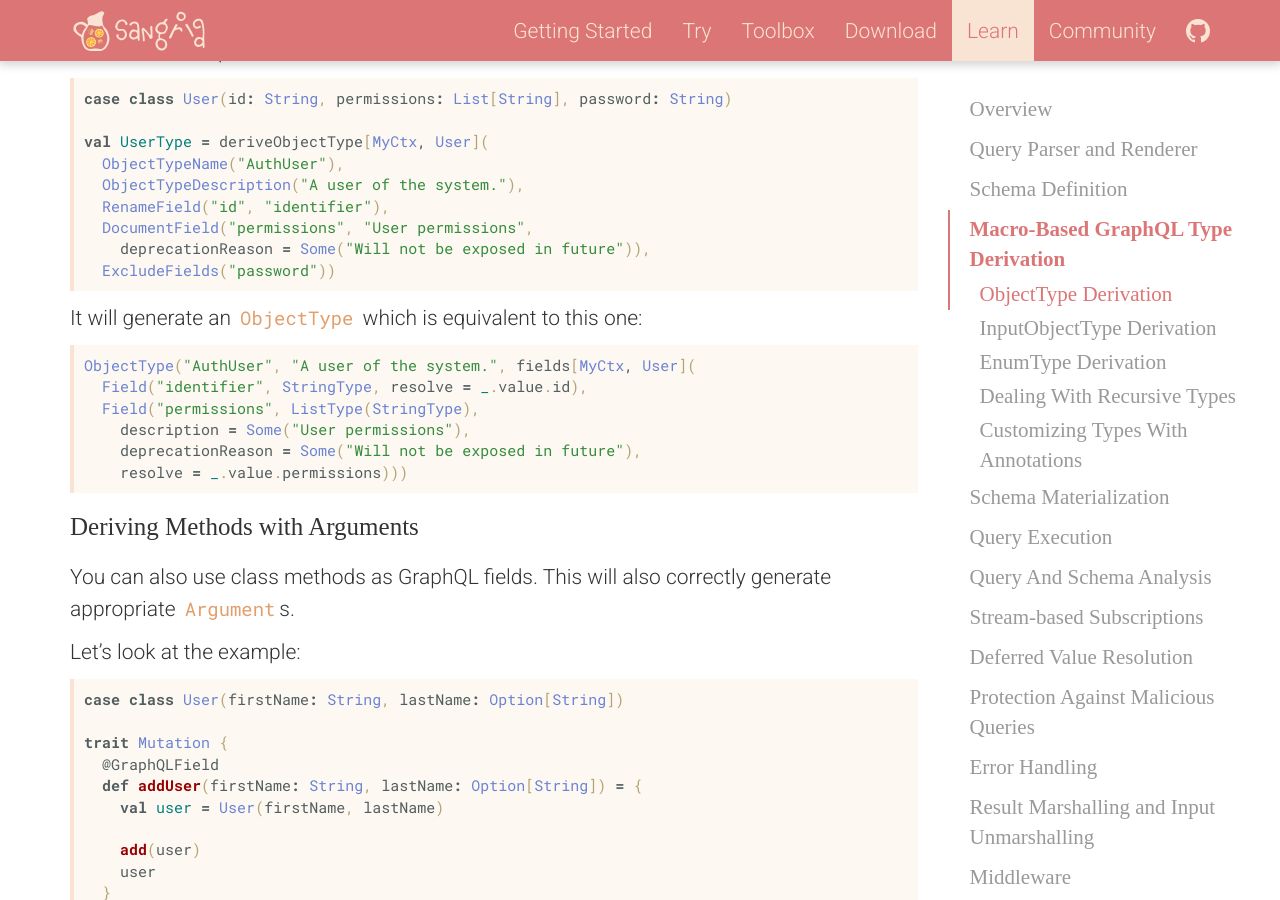
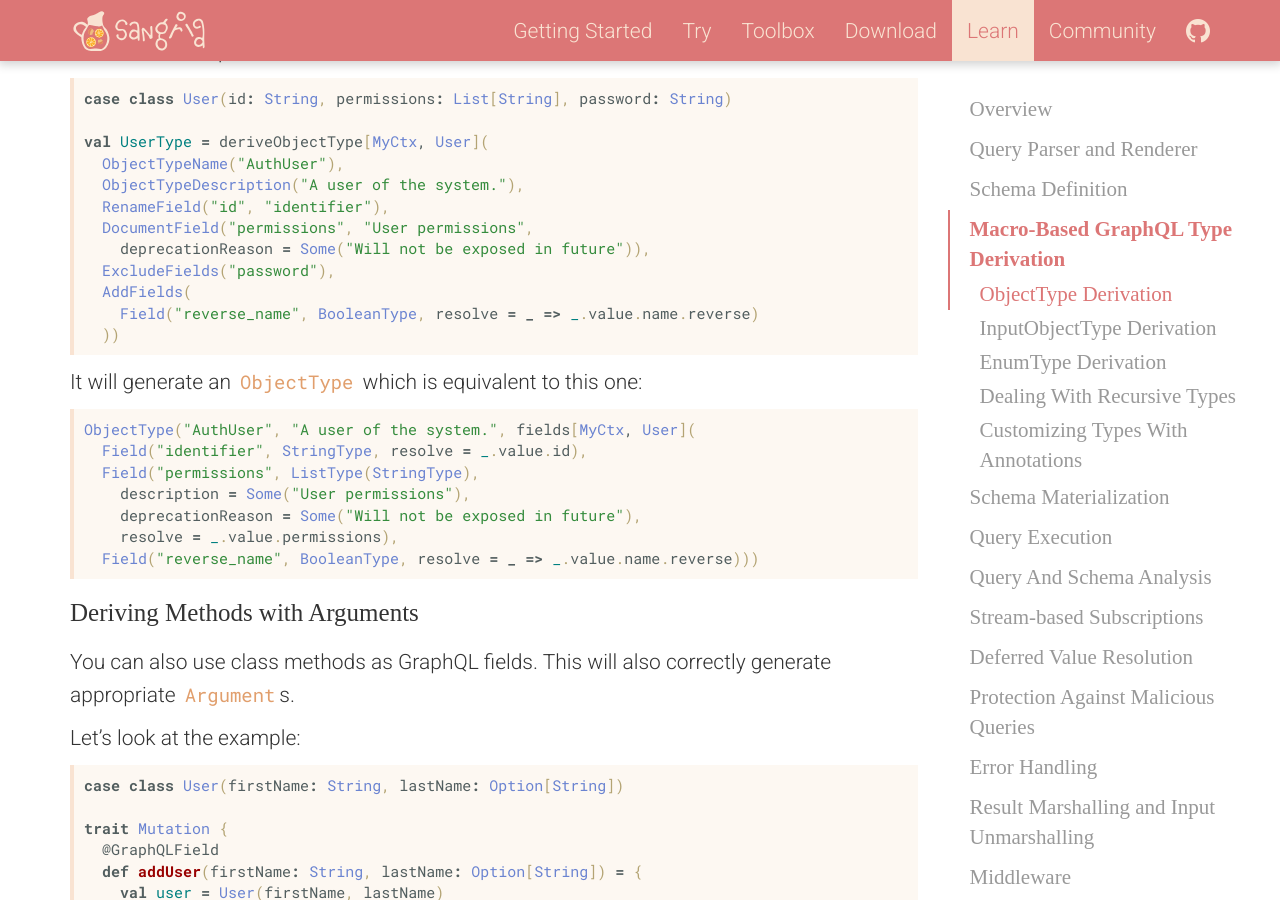
Before and after one commit to sangria-graphql/sangria-graphql.github.io, a Jekyll site: the page built from learn.md, in a window 1280 px wide and 900 px high, scrolled down 10180 px. Built offline with Jekyll 4.4.1, drawn with Linux system fonts in a browser that asks for light colours.

Commit message:
enhanced deriveObjectType doc
Added `AddFields` to `deriveObjectType` example

````diff
--- a/learn.md
+++ b/learn.md
@@ -394,7 +394,10 @@ val UserType = deriveObjectType[MyCtx, User](
   RenameField("id", "identifier"),
   DocumentField("permissions", "User permissions",
     deprecationReason = Some("Will not be exposed in future")),
-  ExcludeFields("password"))
+  ExcludeFields("password"),
+  AddFields(
+    Field("reverse_name", BooleanType, resolve = _ => _.value.name.reverse)
+  ))
 ```
 
 It will generate an `ObjectType` which is equivalent to this one:
@@ -405,7 +408,8 @@ ObjectType("AuthUser", "A user of the system.", fields[MyCtx, User](
   Field("permissions", ListType(StringType),
     description = Some("User permissions"),
     deprecationReason = Some("Will not be exposed in future"),
-    resolve = _.value.permissions)))
+    resolve = _.value.permissions),
+  Field("reverse_name", BooleanType, resolve = _ => _.value.name.reverse)))
 ```
 
 #### Deriving Methods with Arguments
````
